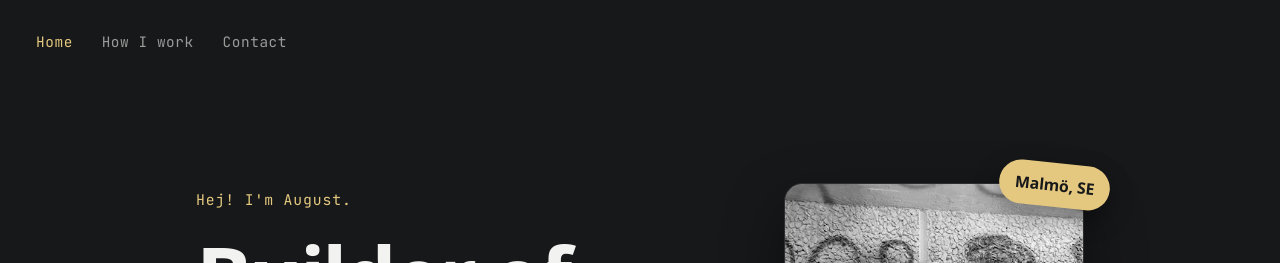
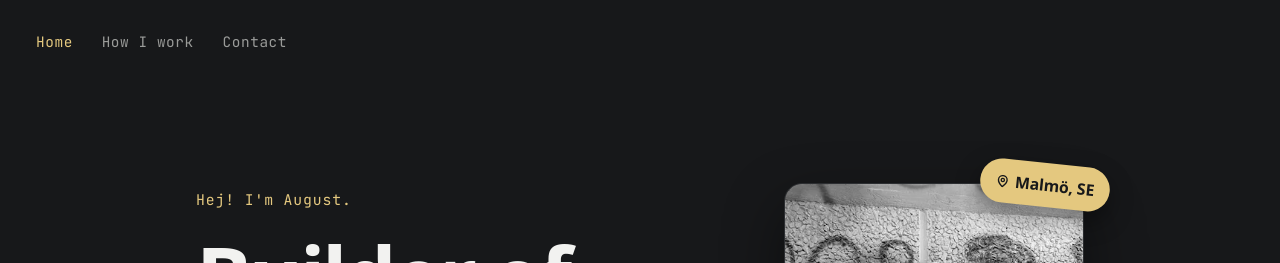
Before and after one commit to augustsjogren/portfolio, a React (Vite) app: page / in a window 1280 px wide. Shown: the top 263 px of the page. Built offline with nearby package versions, Linux system fonts and the light colour scheme.

Commit message:
Home: map pin icon on the Malmö, SE portrait sticker (inline SVG, no icon lib)

```diff
--- a/src/content.ts
+++ b/src/content.ts
@@ -94,11 +94,8 @@ export const howIWork = {
     'React',
     'Node',
     'Azure',
-    'Rust',
     'Claude Code',
     'Cursor',
-    'Pi',
-    'Local models',
   ],
   principles: [
     {
--- a/src/pages/index.tsx
+++ b/src/pages/index.tsx
@@ -23,7 +23,23 @@ const IndexPage = () => {
             src={profileImage}
             alt="August Sjögren"
           />
-          <span className={styles['landing-sticker']}>{site.location}</span>
+          <span className={styles['landing-sticker']}>
+            <svg
+              aria-hidden="true"
+              width="13"
+              height="13"
+              viewBox="0 0 24 24"
+              fill="none"
+              stroke="currentColor"
+              strokeWidth="2.5"
+              strokeLinecap="round"
+              strokeLinejoin="round"
+            >
+              <path d="M20 10c0 4.993-5.539 10.193-7.399 11.799a1 1 0 0 1-1.202 0C9.539 20.193 4 14.993 4 10a8 8 0 0 1 16 0" />
+              <circle cx="12" cy="10" r="3" />
+            </svg>
+            {site.location}
+          </span>
         </div>
       </section>
 
--- a/src/pages/landing.module.css
+++ b/src/pages/landing.module.css
@@ -79,6 +79,9 @@
   border-radius: 999px;
   transform: rotate(6deg);
   box-shadow: 0 10px 24px rgba(0, 0, 0, 0.4);
+  display: inline-flex;
+  align-items: center;
+  gap: 6px;
 }
 
 /* --- Sections (Currently / Find me) --- */
```
